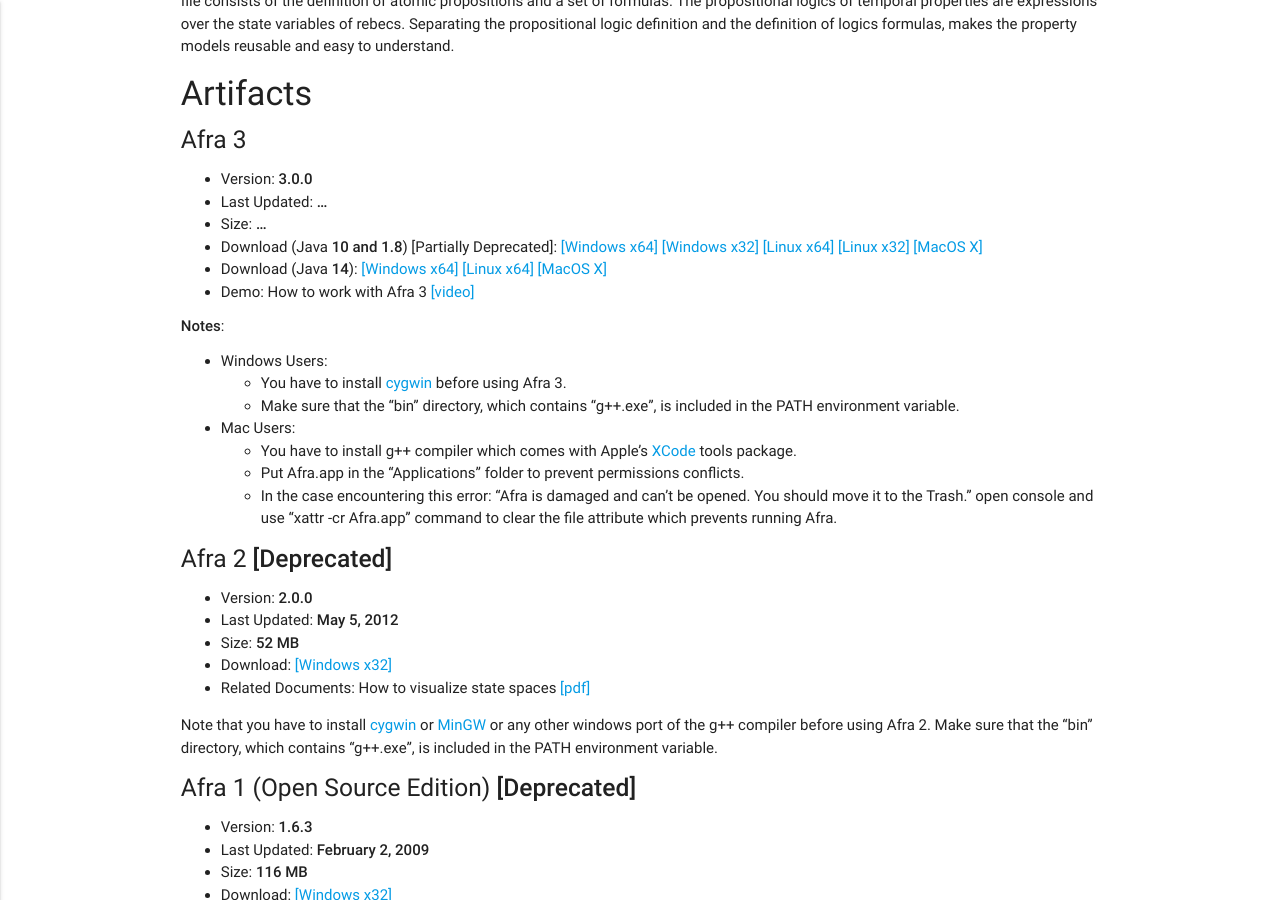
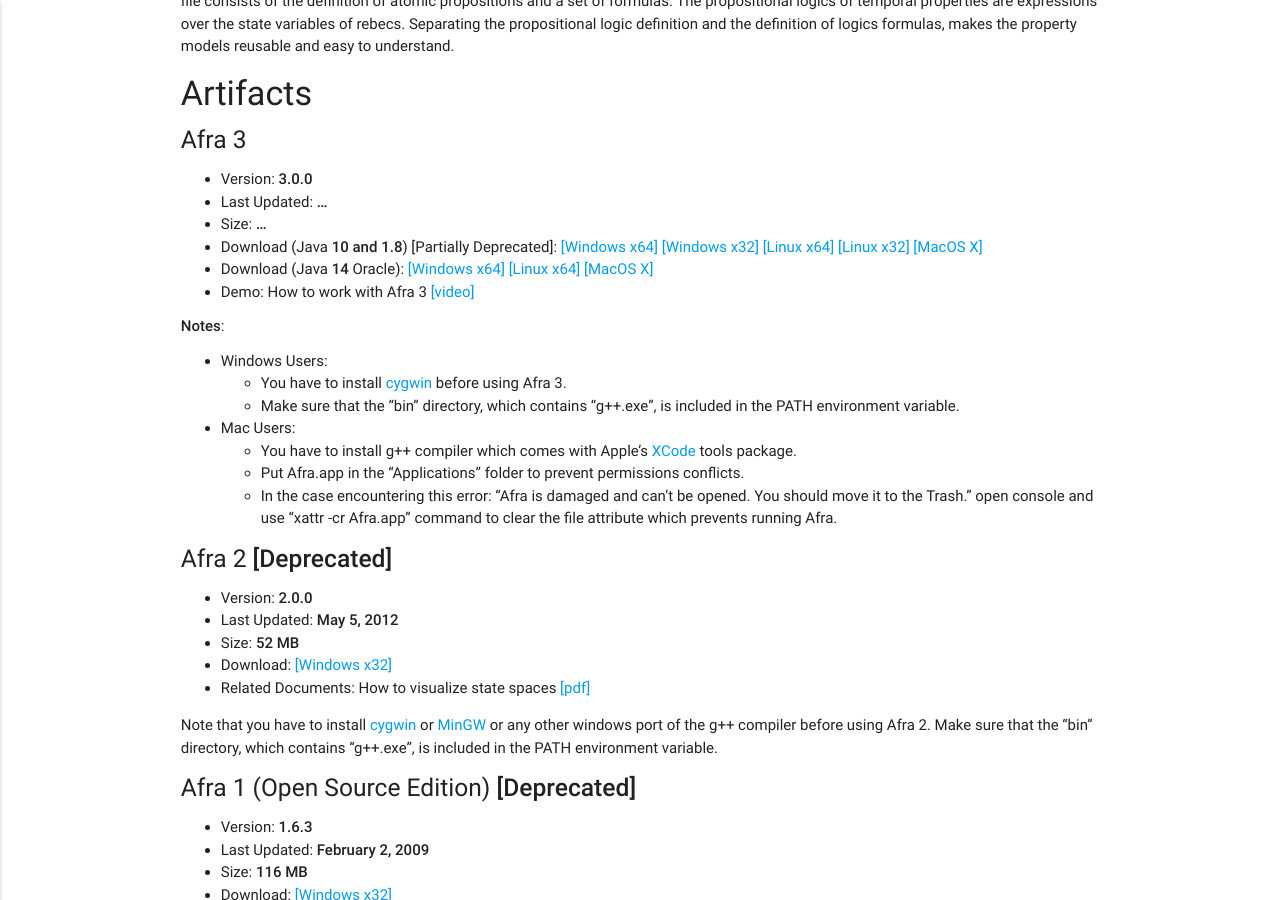
Before and after one commit to rebeca-lang/rebeca-lang.github.io, a Jekyll site: the page built from tools/Afra.md, in a window 1280 px wide and 900 px high, scrolled down 485 px. Built offline with Jekyll 4.4.1, drawn with Linux system fonts in a browser that asks for light colours.

Commit message:
JDK Version is fixed to 14 Oracle

```diff
--- a/tools/Afra.md
+++ b/tools/Afra.md
@@ -22,7 +22,7 @@ A Rebeca family model consists of the definition of _reactive classes_ and the i
 [ [Linux x64] ](https://github.com/rebeca-lang/org.rebecalang.afra/releases/download/CircleCIRelease2/Afra-linux.gtk.x86_64.tar.gz)
 [ [Linux x32] ](https://github.com/rebeca-lang/org.rebecalang.afra/releases/download/CircleCIRelease2/Afra-linux.gtk.x86.tar.gz)
 [ [MacOS X] ](https://github.com/rebeca-lang/org.rebecalang.afra/releases/download/CircleCIRelease2/Afra-macosx.cocoa.x86_64.tar.gz)
-* Download (Java **14**):
+* Download (Java **14** Oracle):
 [ [Windows x64] ](https://github.com/rebeca-lang/org.rebecalang.afra/releases/download/Afra-3.0/Afra-win32.win32.x86_64.zip)
 [ [Linux x64] ](https://github.com/rebeca-lang/org.rebecalang.afra/releases/download/Afra-3.0/Afra-linux.gtk.x86_64.tar.gz)
 [ [MacOS X] ](https://github.com/rebeca-lang/org.rebecalang.afra/releases/download/Afra-3.0/Afra-macosx.cocoa.x86_64.tar.gz)
```
